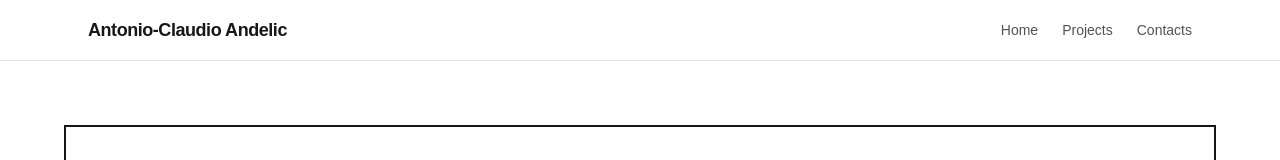
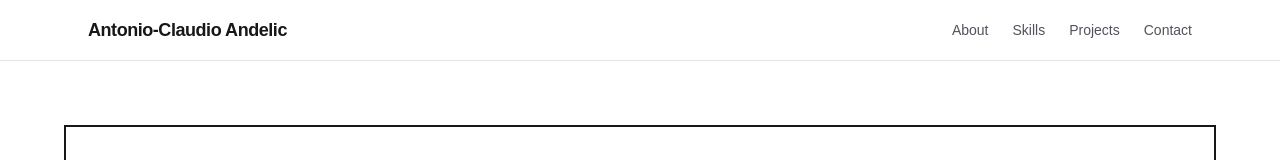
Before and after one commit to Balkaneros91/my-portfolio, a Next.js app: page / in a window 1280 px wide. Shown: the top 160 px of the page. Built offline with nearby package versions, Linux system fonts and the light colour scheme.

Commit message:
Refactor footer layout with structured navigation and social links, add missing call-to-action buttons and remove the link for home

```diff
--- a/components/layout/Footer.tsx
+++ b/components/layout/Footer.tsx
@@ -5,6 +5,7 @@ export default function Footer() {
     <footer className="border-t border-zinc-200 bg-white">
       <div className="mx-auto max-w-6xl px-6 py-10">
         <div className="flex flex-col gap-6 md:flex-row md:items-center md:justify-between">
+          {/* Left: Identity */}
           <div>
             <p className="text-base font-semibold tracking-tight text-zinc-900">
               Antonio-Claudio Andelic
@@ -14,31 +15,47 @@ export default function Footer() {
             </p>
           </div>
 
-          <nav>
-            <ul className="flex flex-wrap gap-4 text-sm text-zinc-600">
+          {/* Right: Links */}
+          <div className="flex gap-10">
+            {/* Navigation */}
+            <div>
+              <p className="text-xs font-semibold uppercase tracking-wider text-zinc-500">
+                Navigation
+              </p>
+              <ul className="mt-3 space-y-2 text-sm text-zinc-600">
                 <li>
-                <Link href="/" className="transition-colors hover:text-black">
-                  Home
+                  <Link href="#about" className="hover:text-black">
+                    About
                   </Link>
                 </li>
                 <li>
-                <Link
-                  href="#projects"
-                  className="transition-colors hover:text-black">
+                  <Link href="#skills" className="hover:text-black">
+                    Skills
+                  </Link>
+                </li>
+                <li>
+                  <Link href="#projects" className="hover:text-black">
                     Projects
                   </Link>
                 </li>
                 <li>
-                <Link
-                  href="#contact"
-                  className="transition-colors hover:text-black">
+                  <Link href="#contact" className="hover:text-black">
                     Contact
                   </Link>
                 </li>
+              </ul>
+            </div>
+
+            {/* Social */}
+            <div>
+              <p className="text-xs font-semibold uppercase tracking-wider text-zinc-500">
+                Connect
+              </p>
+              <ul className="mt-3 space-y-2 text-sm text-zinc-600">
                 <li>
                   <a
                     href="mailto:andelic.antonio.claudio91@gmail.com"
-                  className="transition-colors hover:text-black">
+                    className="hover:text-black">
                     Email
                   </a>
                 </li>
@@ -47,7 +64,7 @@ export default function Footer() {
                     href="https://github.com/Balkaneros91"
                     target="_blank"
                     rel="noreferrer"
-                  className="transition-colors hover:text-black">
+                    className="hover:text-black">
                     GitHub
                   </a>
                 </li>
@@ -56,15 +73,16 @@ export default function Footer() {
                     href="https://www.linkedin.com/in/antonio-claudio-andelic/"
                     target="_blank"
                     rel="noreferrer"
-                  className="transition-colors hover:text-black">
+                    className="hover:text-black">
                     LinkedIn
                   </a>
                 </li>
               </ul>
-          </nav>
+            </div>
+          </div>
         </div>
 
-        <div className="mt-8 border-t border-zinc-200 pt-6">
+        <div className="mt-10 border-t border-zinc-200 pt-6">
           <p className="text-xs text-zinc-500">
             © 2026 Antonio-Claudio Andelic. All rights reserved.
           </p>
--- a/components/layout/Header.tsx
+++ b/components/layout/Header.tsx
@@ -13,8 +13,17 @@ export default function Header() {
         <nav>
           <ul className="flex items-center gap-6 text-sm font-medium text-zinc-600">
             <li>
-              <Link href="/" className="hover:text-blue-600 transition-colors">
-                Home
+              <Link
+                href="#about"
+                className="hover:text-blue-600 transition-colors">
+                About
+              </Link>
+            </li>
+            <li>
+              <Link
+                href="#skills"
+                className="hover:text-blue-600 transition-colors">
+                Skills
               </Link>
             </li>
             <li>
@@ -26,9 +35,9 @@ export default function Header() {
             </li>
             <li>
               <Link
-                href="#contacts"
+                href="#contact"
                 className="hover:text-blue-600 transition-colors">
-                Contacts
+                Contact
               </Link>
             </li>
           </ul>
--- a/components/sections/AboutSection.tsx
+++ b/components/sections/AboutSection.tsx
@@ -3,7 +3,7 @@ import Section from "@/components/layout/Section";
 export default function AboutSection() {
   return (
     <Section>
-      <div className="mx-auto max-w-3xl py-20">
+      <div id="about" className="mx-auto max-w-3xl py-20">
         <p className="text-sm font-medium uppercase text-zinc-500">About</p>
         <h2 className="mt-2 text-3xl font-semibold tracking-tight">About me</h2>
 
--- a/components/sections/SkillsSection.tsx
+++ b/components/sections/SkillsSection.tsx
@@ -4,7 +4,7 @@ import { skillGroups } from "@/data/skills";
 export default function SkillsSection() {
   return (
     <Section>
-      <div className="mx-auto max-w-5xl py-20">
+      <div id="skills" className="mx-auto max-w-5xl py-20">
         <p className="text-sm font-medium uppercase text-zinc-500">Skills</p>
         <h2 className="mt-2 text-3xl font-semibold tracking-tight">Skills</h2>
         <p className="mt-4 text-base text-zinc-600">
```
Lines whose indentation alone changed are shown as unchanged.
